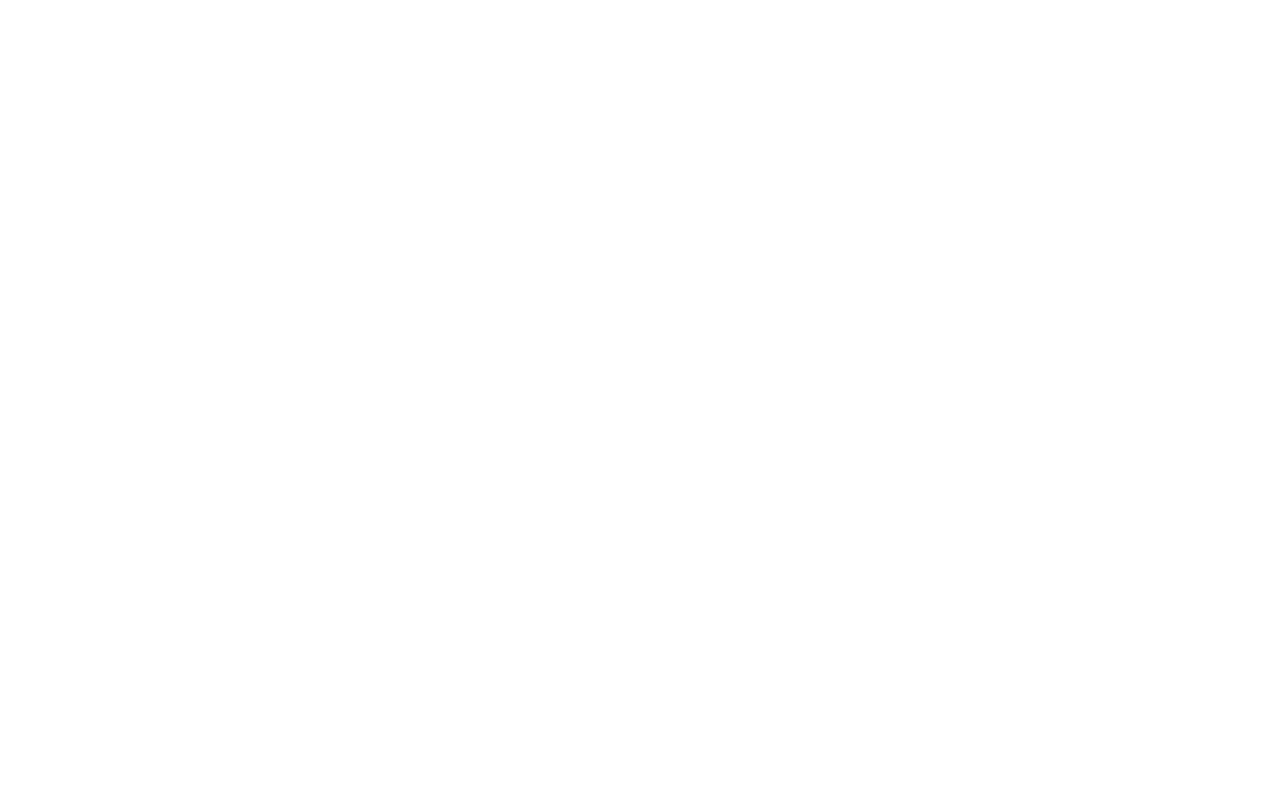
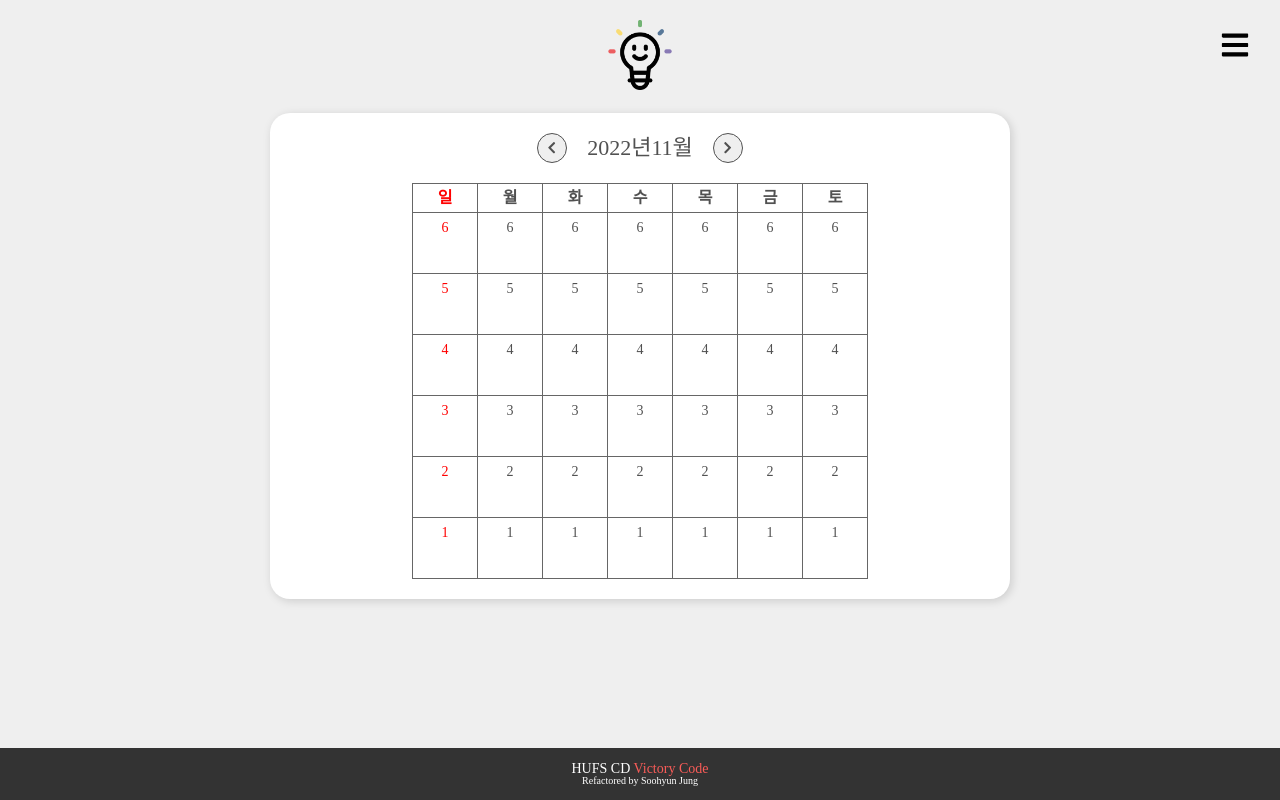
Before and after one commit to sasha1107/SmartBulb-React, a React (Create React App) app in the folder my-app/: page /SmartBulb-React/diary in a window 1280 px wide. Before the commit this address had no page. Built offline with nearby package versions, Linux system fonts and the light colour scheme.

Commit message:
Style: 다이어리 페이지 레이아웃 구현
- App.js에서 다이어리 페이지 라우터 설정
- Navbar의 다이어리 페이지 path 수정
- 다이어리 페이지 생성 및 레이아웃 구현(기능 미완성)

```diff
--- a/my-app/src/App.js
+++ b/my-app/src/App.js
@@ -1,6 +1,7 @@
 import Home from "./components/pages/home/Home";
 import LogIn from "./components/pages/users/Login";
 import SignIn from "./components/pages/users/SignIn";
+import Diary from "./components/pages/diary/Diary";
 
 import { createGlobalStyle } from 'styled-components'
 import reset from 'styled-reset'
@@ -28,7 +29,7 @@
       <BrowserRouter>
         <Routes>
           <Route path="SmartBulb-React/" element={<Home />}/>
-          {/* <Route path="/" element={<Diary />}/> */}
+          <Route path="SmartBulb-React/diary" element={<Diary />}/>
           {/* <Route path="/" element={<MyPage />}/> */}
           <Route path="SmartBulb-React/login" element={<LogIn />}/>
           <Route path="SmartBulb-React/signin" element={<SignIn />}/>
--- a/my-app/src/components/Navbar.jsx
+++ b/my-app/src/components/Navbar.jsx
@@ -77,7 +77,7 @@
           <MenuTitle>MENU</MenuTitle>
           <MenuList>
             <LinkButton to="/SmartBulb-React/">HOME</LinkButton>
-            <LinkButton to="/SmartBulb-React/">DIARY</LinkButton>
+            <LinkButton to="/SmartBulb-React/diary">DIARY</LinkButton>
             <LinkButton to="/SmartBulb-React/">MYPAGE</LinkButton>
             <LinkButton to="/SmartBulb-React/login">LOGIN</LinkButton>
           </MenuList>
--- /dev/null
+++ b/my-app/src/components/pages/diary/Calendar.jsx
@@ -0,0 +1,126 @@
+import styled from "styled-components";
+import { useState } from "react";
+import { FaChevronLeft, FaChevronRight } from "react-icons/fa";
+import './calendar.css'
+
+const CalendarSection = styled.div`
+    display: flex;
+    flex-direction: column;
+    justify-content: center;
+    align-items: center;
+    width: 50%;
+    padding: 20px 50px;
+    background: #fff;
+    color: rgb(81, 81, 81);
+    border-radius: 20px;
+    box-shadow: 2px 2px 10px rgb(0 0 0 / 15%);
+    gap: 20px;
+`
+
+const Navigator = styled.div`
+    display: flex;
+    justify-content: center;
+    align-items: center;
+    font-size: 22px;
+    color: rgb(81, 81, 81);
+    gap: 20px;
+`
+
+const BtnMonth = styled.button`
+    display: flex;
+    justify-content: center;
+    align-items: center;
+    width: 30px;
+    height: 30px;
+    border-radius: 50%;
+    border: 1px solid rgb(81, 81, 81);
+    color: inherit;
+    cursor: pointer;
+    &:active {
+        background:rgba(81, 81, 81, 0.3);
+    }
+`
+
+export default function Calendar() {
+    return (
+    <CalendarSection>
+        <Navigator>
+            <BtnMonth><FaChevronLeft/></BtnMonth>
+            <time dateTime="2022-11">
+                <span className="year">2022</span>년
+                <span className="month">11</span>월
+            </time>
+            <BtnMonth><FaChevronRight/></BtnMonth>
+        </Navigator>
+        <table>
+            <thead>
+                <tr>
+                    <th className="day">일</th>
+                    <th className="day">월</th>
+                    <th className="day">화</th>
+                    <th className="day">수</th>
+                    <th className="day">목</th>
+                    <th className="day">금</th>
+                    <th className="day">토</th>
+                </tr>
+            </thead>
+            <tbody>
+                <tr>
+                    <td className="date">6</td>
+                    <td className="date">6</td>
+                    <td className="date">6</td>
+                    <td className="date">6</td>
+                    <td className="date">6</td>
+                    <td className="date">6</td>
+                    <td className="date">6</td>
+                </tr>
+                <tr>
+                    <td className="date">5</td>
+                    <td className="date">5</td>
+                    <td className="date">5</td>
+                    <td className="date">5</td>
+                    <td className="date">5</td>
+                    <td className="date">5</td>
+                    <td className="date">5</td>
+                </tr>
+                <tr>
+                    <td className="date">4</td>
+                    <td className="date">4</td>
+                    <td className="date">4</td>
+                    <td className="date">4</td>
+                    <td className="date">4</td>
+                    <td className="date">4</td>
+                    <td className="date">4</td>
+                </tr>
+                <tr>
+                    <td className="date">3</td>
+                    <td className="date">3</td>
+                    <td className="date">3</td>
+                    <td className="date">3</td>
+                    <td className="date">3</td>
+                    <td className="date">3</td>
+                    <td className="date">3</td>
+                </tr>
+                <tr>
+                    <td className="date">2</td>
+                    <td className="date">2</td>
+                    <td className="date">2</td>
+                    <td className="date">2</td>
+                    <td className="date">2</td>
+                    <td className="date">2</td>
+                    <td className="date">2</td>
+                </tr>
+                <tr>
+                    <td className="date">1</td>
+                    <td className="date">1</td>
+                    <td className="date">1</td>
+                    <td className="date">1</td>
+                    <td className="date">1</td>
+                    <td className="date">1</td>
+                    <td className="date">1</td>
+                </tr>
+            </tbody>
+        </table>
+    </CalendarSection>
+    )
+}
--- /dev/null
+++ b/my-app/src/components/pages/diary/Diary.jsx
@@ -0,0 +1,27 @@
+import styled from "styled-components";
+
+import React from 'react'
+import Navbar from '../../Navbar'
+import Footer from '../../Footer'
+import Logo from '../../Logo'
+import Calendar from "./Calendar";
+
+const DiarySection = styled.div`
+    width: 100vw;
+    height: 100vh;
+    background-color: #efefef;
+    text-align: center;
+    display: flex;
+    flex-direction:column;
+    align-items: center;
+`
+export default function Diary() {
+    return (
+        <DiarySection>
+            <Navbar/>
+            <Logo/>
+            <Calendar/>
+            <Footer/>
+        </DiarySection>
+    )
+}
--- /dev/null
+++ b/my-app/src/components/pages/diary/calendar.css
@@ -0,0 +1,31 @@
+table {
+    margin: 0 auto;
+    border-collapse: collapse;
+}
+
+.date, .day {
+    width: 44px;
+    padding: 0px 10px;
+    border: 1px solid #666;
+    cursor: pointer;
+}
+
+.date {
+    padding: 8px 10px;
+    height: 44px;
+    font-size: 14px;
+}
+.day {
+    height: 24px;
+    padding: 2px 10px;
+    line-height: 24px;
+    font-weight: 600;
+}
+
+.date:hover {
+    background:rgba(81, 81, 81, 0.1);
+}
+th:first-child,
+td:first-child {
+    color: red;
+}
```
